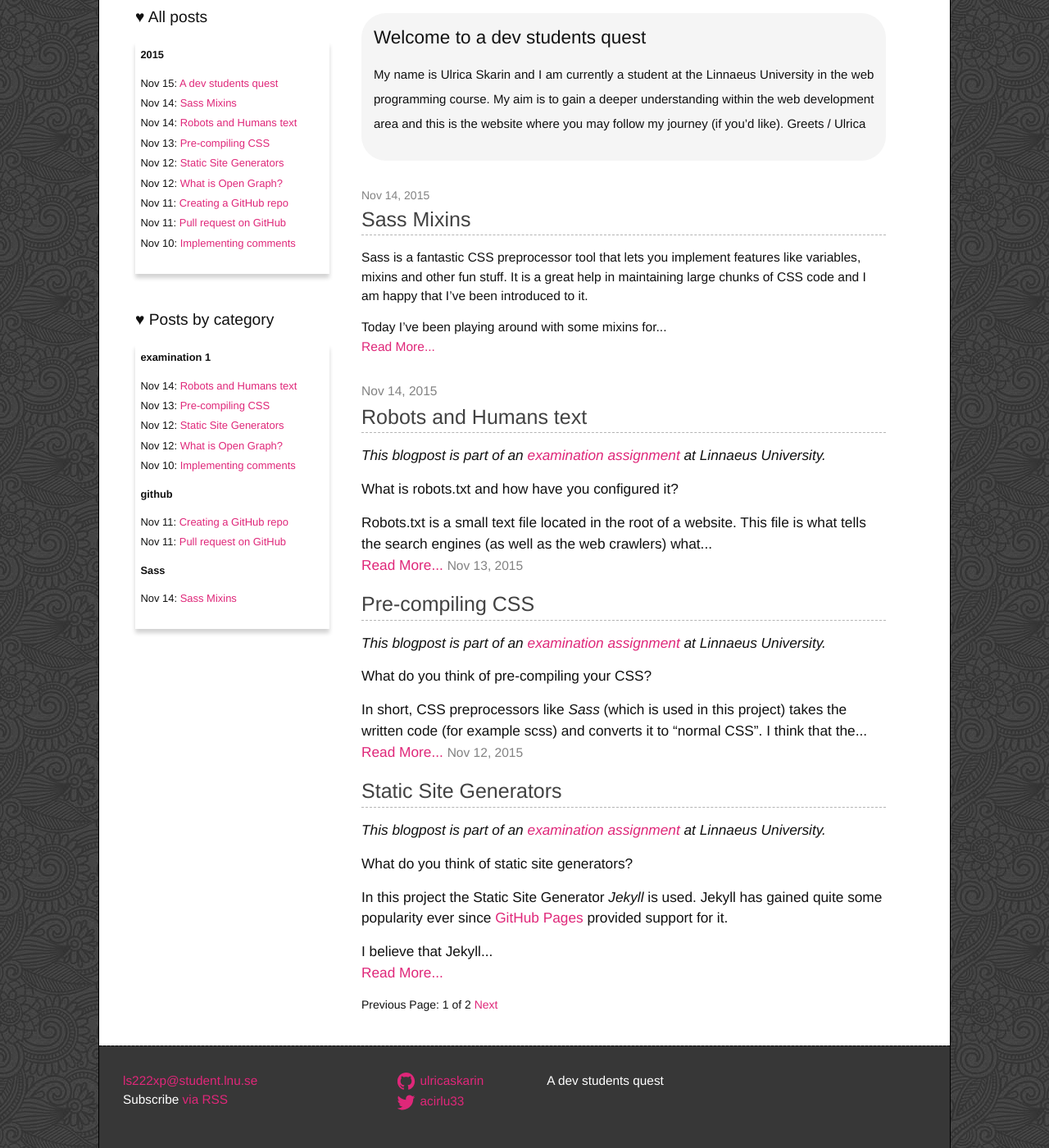
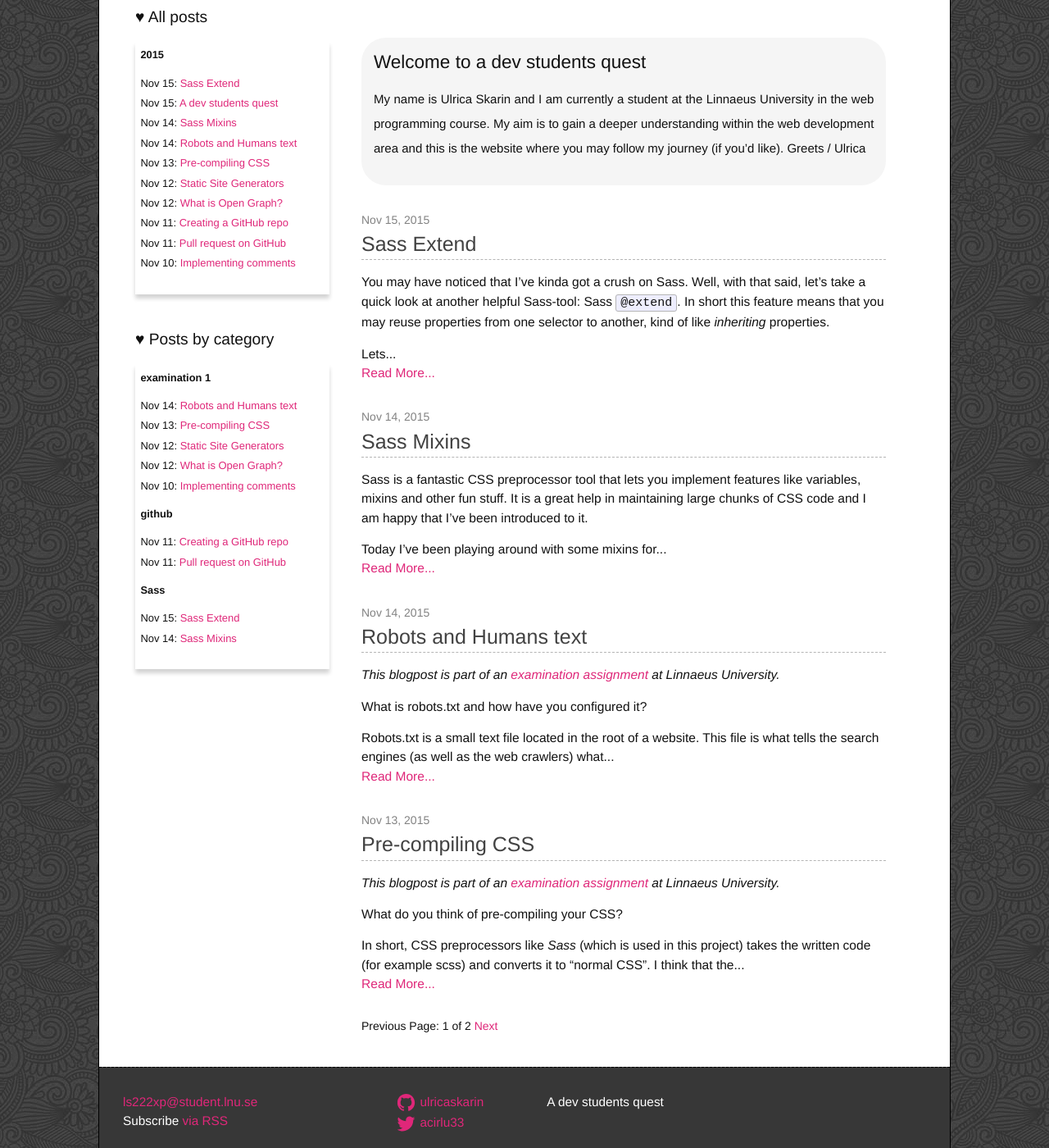
Before and after one commit to ulricaskarin/ulricaskarin.github.io, a Jekyll site: the page built from index.html, in a window 1280 px wide and 1400 px high, scrolled down 459 px. Shown: the whole window at 82% size. Built offline with Jekyll 4.4.1, drawn with Linux system fonts in a browser that asks for light colours; the list of posts is cut into pages by our own code; comment, search, counter and statistics services are not loaded.

Commit message:
Adding blogpost about sass extend

````diff
--- a/_posts/2015-11-15-a-dev-students-quest.markdown
+++ b/_posts/2015-11-15-a-dev-students-quest.markdown
@@ -7,6 +7,7 @@
 description: Welcome to a dev students quest
 featured: true
 author: Ulrica Skarin
+comments: false
 ---
 
 ##Welcome to a dev students quest
--- /dev/null
+++ b/_posts/2015-11-15-sass-extends.markdown
@@ -0,0 +1,49 @@
+---
+layout: post
+title:  "Sass Extend"
+date:   2015-11-15 16:00:00
+category: Sass
+
+type: article
+description: Why to use sass extends
+
+author: Ulrica Skarin
+comments: true
+published: true
+---
+
+You may have noticed that I've kinda got a crush on Sass. Well, with that said, let's take a quick look at another helpful Sass-tool:
+Sass ```@extend```. In short this feature means that you may reuse properties from one selector to another,
+kind of like *inheriting* properties.
+
+Lets say that you for example have got a class with properties which you
+also use in several other classes. One possible way of writing this is by writing multiple class names in a row:
+
+{% highlight scss %}
+// All of my classes that share the same properties:
+.classA, .classB, .classC {
+    color: blue;
+    background-color: yellow;
+    border: 1px solid black;
+}
+{% endhighlight %}
+
+This is not dumb at all, the problem emerges when you would like classB (or classC) to have additional properties apart from
+the shared ones. In the above code this is not possible in any other way than separating the classes and writing them exclusively.
+The **Sass Way** of doing this is really simple though. The command ```@extend``` is used to inherit, and then you may set
+all the additional properties. All in one code-snippet:
+
+{% highlight scss %}
+// ClassA properties:
+.classA {
+    color: blue;
+    background-color: yellow;
+    border: 1px solid black;
+}
+
+// ClassB inherits ALL of classA properties AND has got additional properties:
+.classB {
+    @extend .classA;
+    font-size: 2em;
+}
+{% endhighlight %}
--- a/index.html
+++ b/index.html
@@ -73,23 +73,19 @@
 
                         {% if post.featured %}
 
-
-
                         <div class="post-featured-content">{{ post.content }}</div>
 
                         {% endif %}
-
+                    </li>
                     {% endfor %}
 
                     <!--Preview of posts, truncated to 50 words:-->
                     {% for post in paginator.posts  %}
 
                         {% if post.featured %}
-
                         <!--do NOT show featured post in blog flow-->
-
                         {% else %}
-
+                    <li>
                         <span class="post-meta">{{ post.date | date: "%b %-d, %Y" }}</span>
 
                         <h2><a class="post-link" href="{{ post.url | prepend: site.baseurl }}">{{ post.title }}</a></h2>
@@ -99,6 +95,7 @@
                         <a href="{{ post.url | prepend: site.baseurl }}">Read More...</a>
 
                     </li>
+
                     {% endif %}
                     {% endfor %}
 
````
